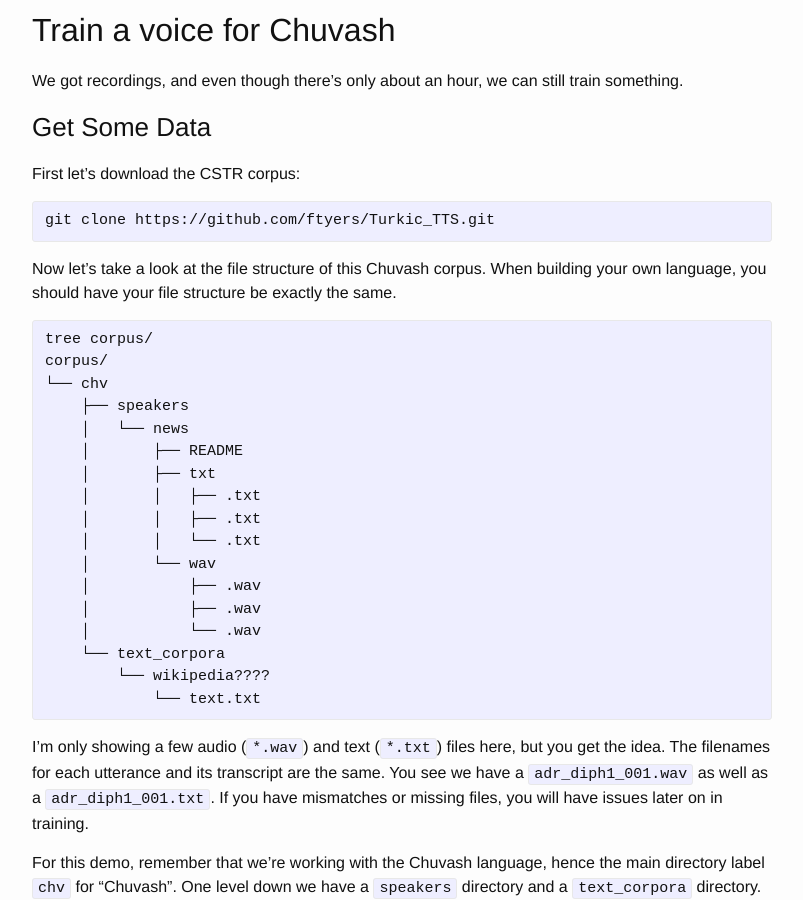
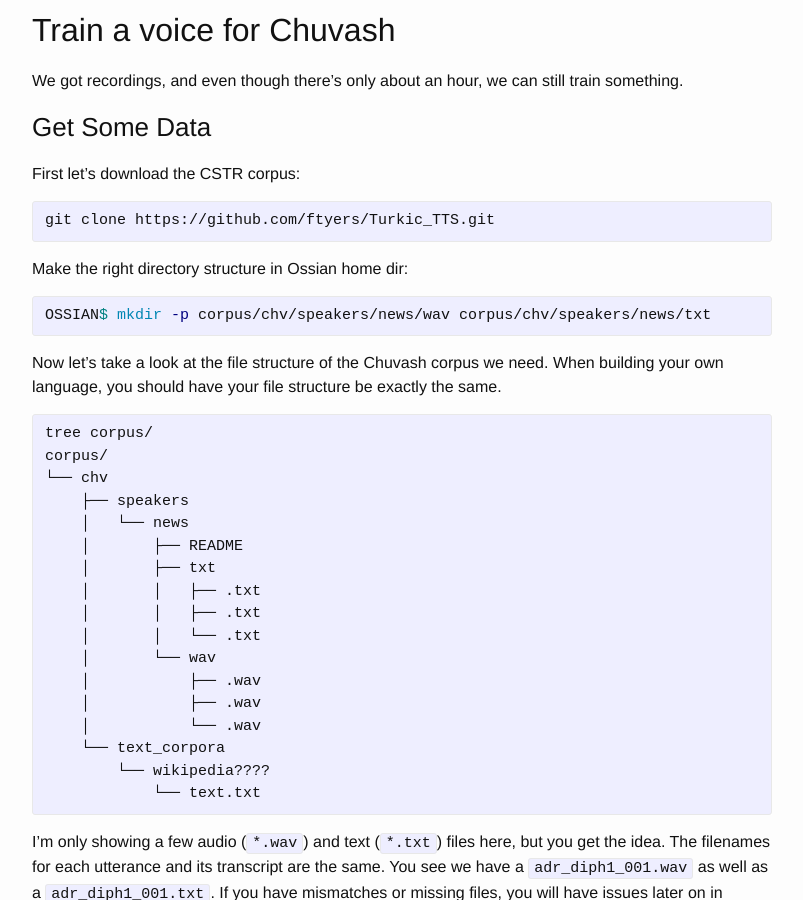
Before and after one commit to JRMeyer/jrmeyer.github.io, a Jekyll site: the page built from _posts/2016-12-09-tts-workshop.markdown, in a window 1280 px wide and 900 px high, scrolled down 4009 px. Shown: the whole window, without its empty margins (238-1041 px from the left). Built offline with Jekyll 4.4.1, drawn with Linux system fonts in a browser that asks for light colours; comment, search, counter and statistics services are not loaded.

Commit message:
added mkdir statement

```diff
--- a/_posts/2016-12-09-tts-workshop.markdown
+++ b/_posts/2016-12-09-tts-workshop.markdown
@@ -188,9 +188,14 @@ First let's download the CSTR corpus:
 git clone https://github.com/ftyers/Turkic_TTS.git
 {% endhighlight %}
 
+Make the right directory structure in Ossian home dir:
+
+{% highlight bash %}
+OSSIAN$ mkdir -p corpus/chv/speakers/news/wav corpus/chv/speakers/news/txt
+{% endhighlight %}
 
 
-Now let's take a look at the file structure of this Chuvash corpus. When building your own language, you should have your file structure be exactly the same.
+Now let's take a look at the file structure of the Chuvash corpus we need. When building your own language, you should have your file structure be exactly the same.
 
 {% highlight bash %}
 tree corpus/
```
Also changed, not shown: misc/headshot.jpg (added).
